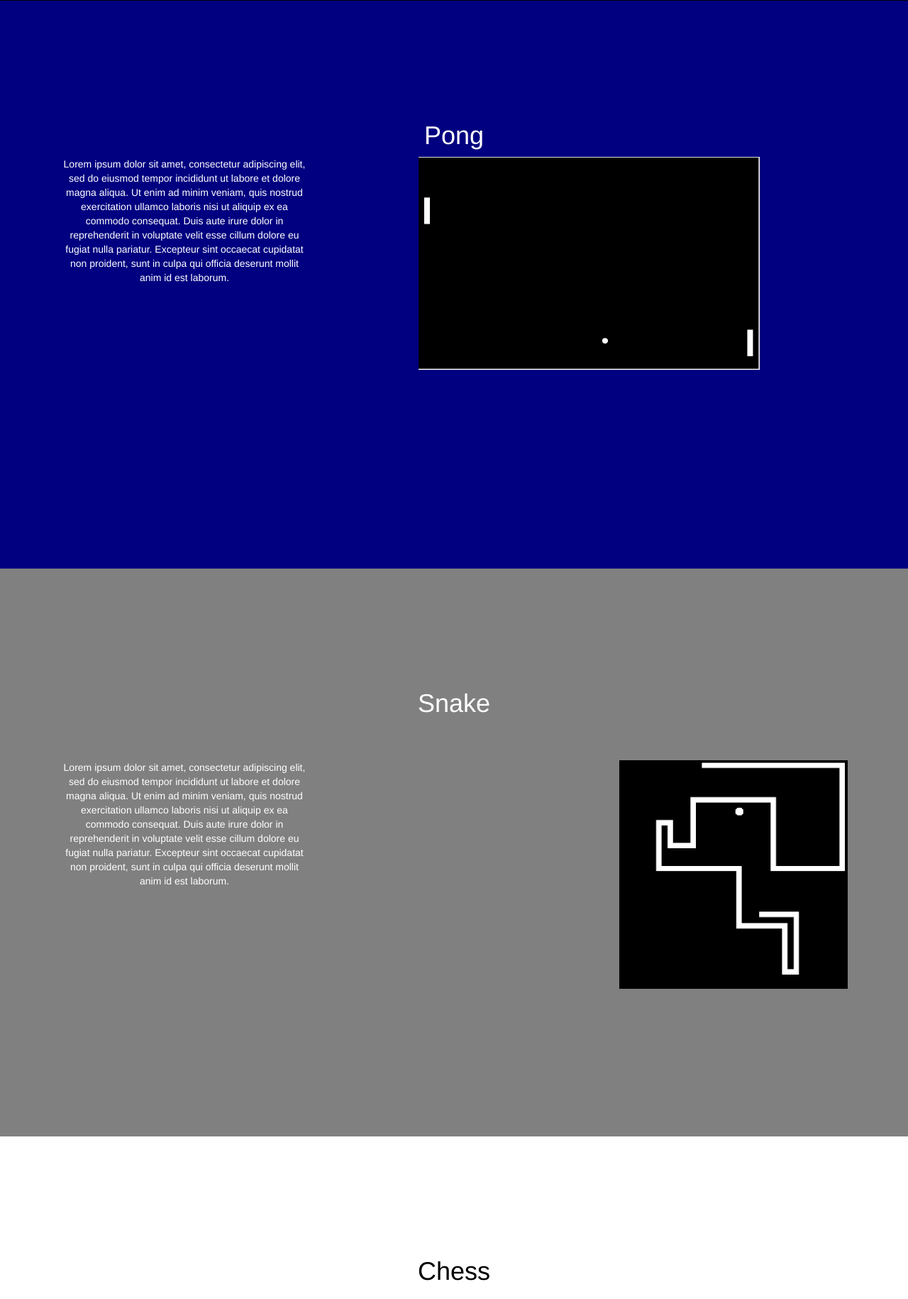
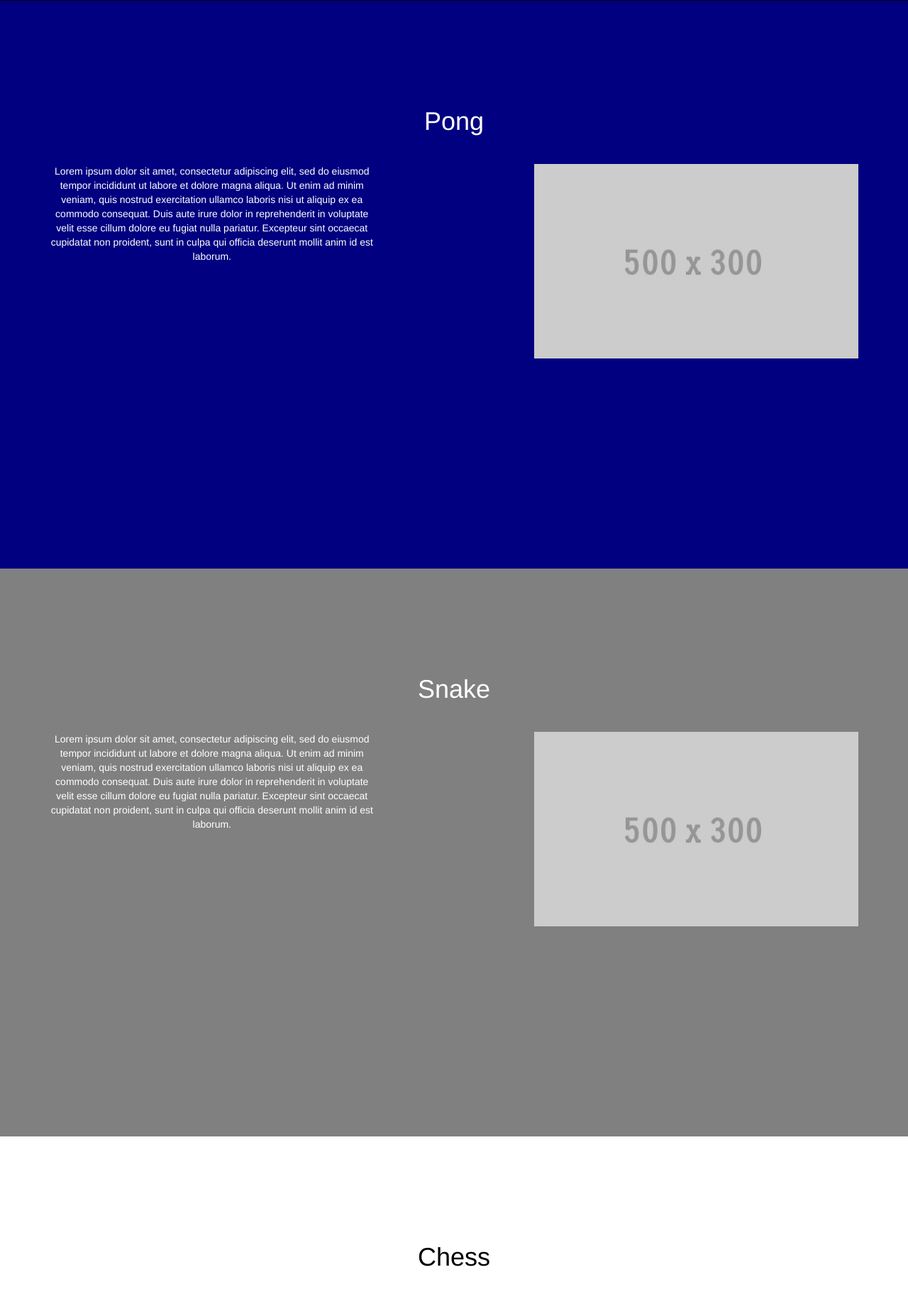
Before and after one commit to Rydhutton/GameSite, a Django app: page / in a window 1280 px wide. Shown: the part 799-2629 px from the top of the page at 71% size. Run offline with Django 3.2, Linux system fonts and the light colour scheme; some libraries are stand-ins or nearby versions.

Commit message:
Finalize layout

```diff
--- a/gamesite/homepage/static/homepage/css/gamesite.css
+++ b/gamesite/homepage/static/homepage/css/gamesite.css
@@ -42,6 +42,11 @@ of those sections to manage the look and feel of the site. */
     background-image: url("../imgs/packmanbg.jpg");
     background-repeat: no-repeat;
     background-size: cover;
+}
+
+.GameTitle {
+	margin-top: 0;
+	margin-bottom: 40px;
 }
 
 .pong-section {
--- a/gamesite/homepage/templates/homepage/index.html
+++ b/gamesite/homepage/templates/homepage/index.html
@@ -20,13 +20,17 @@
         <div class="container">
             <div class="row">
                 <div class="col-lg-12">
-                    <h1>Pong</h1>
-                    <div class="col-lg-4">
+                    <h1 class="GameTitle">Pong</h1>
+                </div>
+            </div>
+			<div class="row">
+				<div class="col-lg-5">
 					<p>Lorem ipsum dolor sit amet, consectetur adipiscing elit, sed do eiusmod tempor incididunt ut labore et dolore magna aliqua. Ut enim ad minim veniam, quis nostrud exercitation ullamco laboris nisi ut aliquip ex ea commodo consequat. Duis aute irure dolor in reprehenderit in voluptate velit esse cillum dolore eu fugiat nulla pariatur. Excepteur sint occaecat cupidatat non proident, sunt in culpa qui officia deserunt mollit anim id est laborum.</p>
 				</div>
-					<div class="col-lg-8">
-						<img src="{% static 'homepage/imgs/pong.png' %}" height="300" width="481" align="middle"/>
+				<div class="col-lg-2">
 				</div>
+				<div class="col-lg-5">
+					<img class="img-responsive" src="{% static 'homepage/imgs/placeholder.jpg' %}" align="middle"/>
 				</div>
 			</div>
         </div>
@@ -37,19 +41,17 @@
         <div class="container">
             <div class="row">
                 <div class="col-lg-12">
-                    <h1>Snake</h1>
-                    <div class="col-lg-4">
-                    	<p></p>
-                    	<br>
-                    	<br>
+                    <h1 class="GameTitle">Snake</h1>
+                </div>
+            </div>
+			<div class="row">
+				<div class="col-lg-5">
 					<p>Lorem ipsum dolor sit amet, consectetur adipiscing elit, sed do eiusmod tempor incididunt ut labore et dolore magna aliqua. Ut enim ad minim veniam, quis nostrud exercitation ullamco laboris nisi ut aliquip ex ea commodo consequat. Duis aute irure dolor in reprehenderit in voluptate velit esse cillum dolore eu fugiat nulla pariatur. Excepteur sint occaecat cupidatat non proident, sunt in culpa qui officia deserunt mollit anim id est laborum.</p>
 				</div>
-					<div class="col-lg-8">
-						<p></p>
-						<br>
-						<br>
-						<img src="{% static 'homepage/imgs/snek.png' %}" height="322" width="322" align="right"/>
+				<div class="col-lg-2">
 				</div>
+				<div class="col-lg-5">
+					<img class="img-responsive" src="{% static 'homepage/imgs/placeholder.jpg' %}" align="middle"/>
 				</div>
 			</div>
         </div>
@@ -60,7 +62,17 @@
         <div class="container">
             <div class="row">
                 <div class="col-lg-12">
-                    <h1>Chess</h1>
+                    <h1 class="GameTitle">Chess</h1>
+                </div>
+            </div>
+			<div class="row">
+				<div class="col-lg-5">
+					<p>Lorem ipsum dolor sit amet, consectetur adipiscing elit, sed do eiusmod tempor incididunt ut labore et dolore magna aliqua. Ut enim ad minim veniam, quis nostrud exercitation ullamco laboris nisi ut aliquip ex ea commodo consequat. Duis aute irure dolor in reprehenderit in voluptate velit esse cillum dolore eu fugiat nulla pariatur. Excepteur sint occaecat cupidatat non proident, sunt in culpa qui officia deserunt mollit anim id est laborum.</p>
+				</div>
+				<div class="col-lg-2">
+				</div>
+				<div class="col-lg-5">
+					<img class="img-responsive" src="{% static 'homepage/imgs/placeholder.jpg' %}" align="middle"/>
 				</div>
 			</div>
         </div>
@@ -71,7 +83,17 @@
         <div class="container">
             <div class="row">
                 <div class="col-lg-12">
-                    <h1>Pacman</h1>
+                    <h1 class="GameTitle">Pacman</h1>
+                </div>
+            </div>
+			<div class="row">
+				<div class="col-lg-5">
+					<p>Lorem ipsum dolor sit amet, consectetur adipiscing elit, sed do eiusmod tempor incididunt ut labore et dolore magna aliqua. Ut enim ad minim veniam, quis nostrud exercitation ullamco laboris nisi ut aliquip ex ea commodo consequat. Duis aute irure dolor in reprehenderit in voluptate velit esse cillum dolore eu fugiat nulla pariatur. Excepteur sint occaecat cupidatat non proident, sunt in culpa qui officia deserunt mollit anim id est laborum.</p>
+				</div>
+				<div class="col-lg-2">
+				</div>
+				<div class="col-lg-5">
+					<img class="img-responsive" src="{% static 'homepage/imgs/placeholder.jpg' %}" align="middle"/>
 				</div>
 			</div>
         </div>
```
Also changed, not shown: gamesite/homepage/static/homepage/imgs/placeholder.jpg (added), 17 other files. Lines whose indentation alone changed are shown as unchanged.
